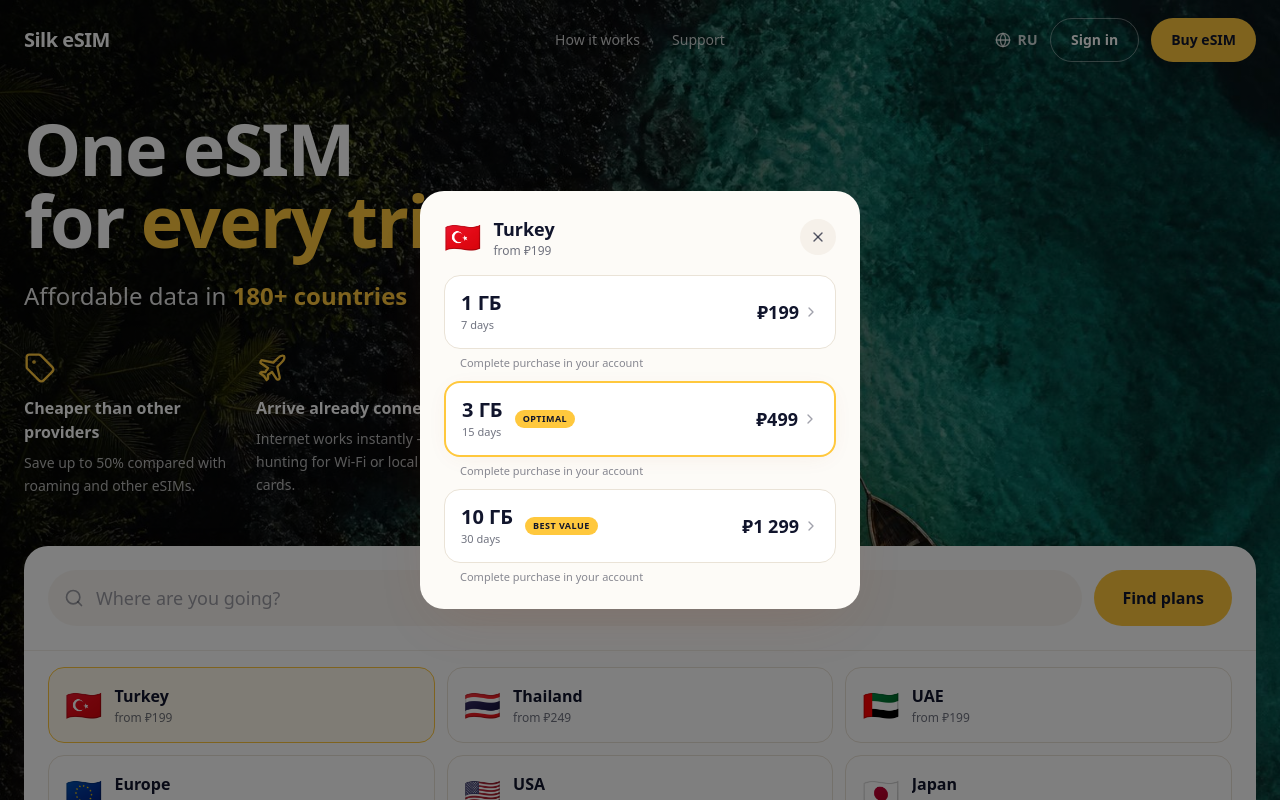
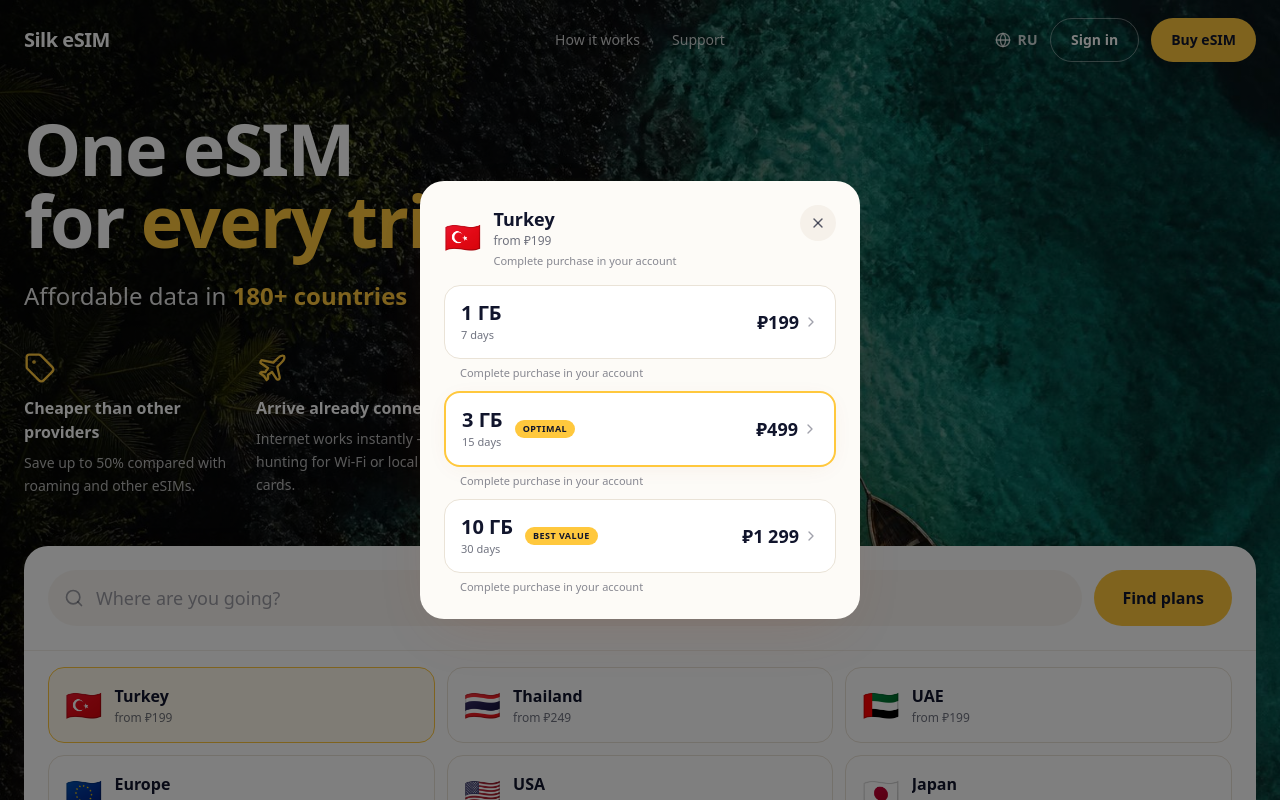
Before and after one commit to yatskovatatyana-dotcom/silk-esims, a React (Vite) app: page / in a window 1280 px wide. Shown: the top 800 px of the page. Built offline with nearby package versions, Linux system fonts and the light colour scheme.

Commit message:
Changes
Co-authored-by: yatskovatatyana-dotcom <235263755+yatskovatatyana-dotcom@users.noreply.github.com>

```diff
--- a/src/components/Hero.tsx
+++ b/src/components/Hero.tsx
@@ -175,13 +175,16 @@ const Hero = () => {
                 style={{ animation: 'slide-up-sheet 0.28s cubic-bezier(0.32, 0.72, 0, 1)' }}
               >
                 <div className="md:hidden mx-auto h-1.5 w-10 rounded-full bg-foreground/15 mb-4" />
-                <div className="flex items-center justify-between mb-4">
+                <div className="flex items-start justify-between mb-4">
                   <div className="flex items-center gap-3 min-w-0">
                     <span className="text-3xl leading-none">{active.flag}</span>
                     <div className="min-w-0">
                       <div className="text-lg font-bold text-foreground truncate">{active.name[lang]}</div>
                       <div className="text-xs text-foreground/60">
                         {t('heroSearch.fromPrice')} {active.plans[0]?.price}
+                      </div>
+                      <div className="text-[11px] text-foreground/50 mt-1">
+                        {t('heroSearch.checkoutNote')}
                       </div>
                     </div>
                   </div>
```
